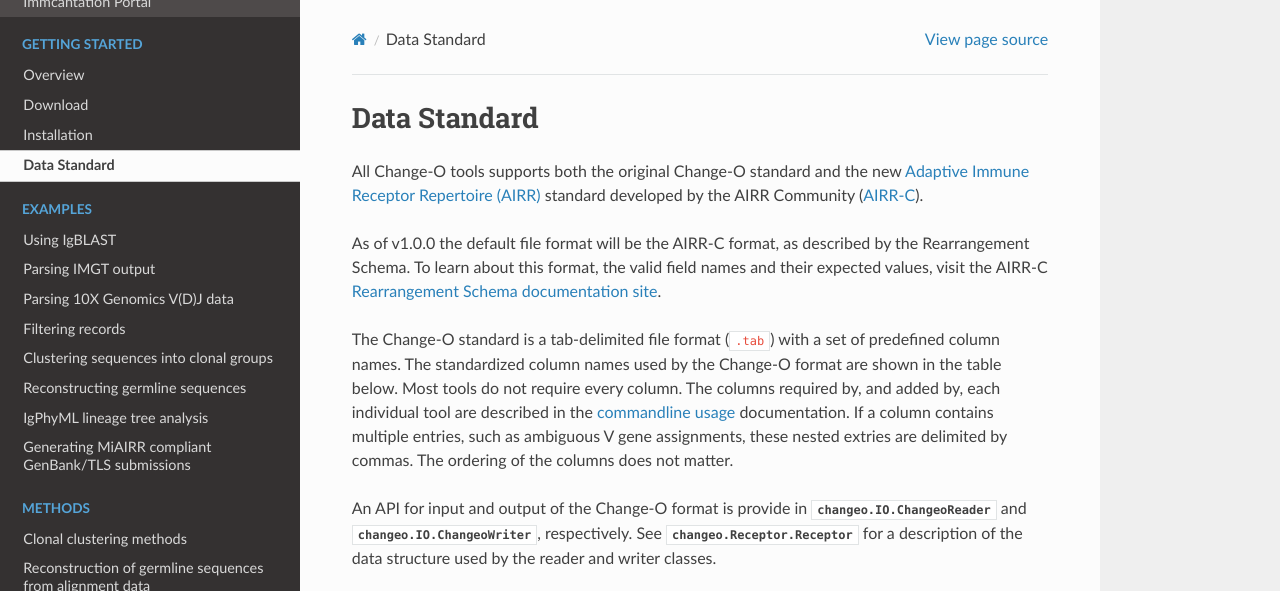
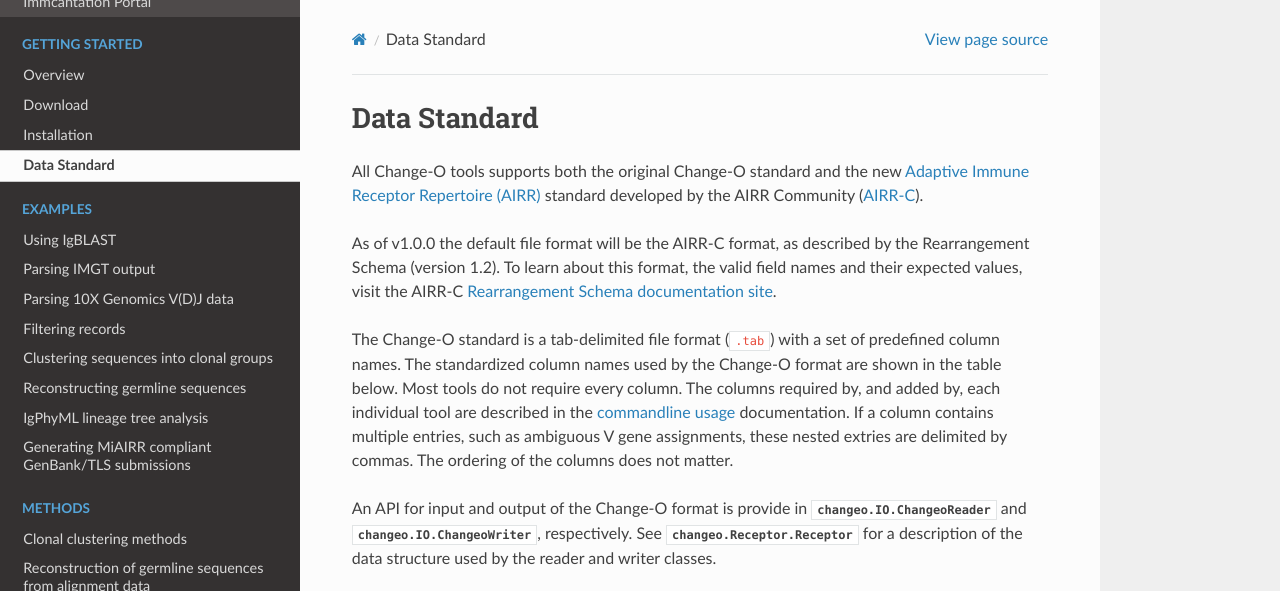
Before and after one commit to immcantation/changeo, a Sphinx documentation site: the page built from docs/standard.rst, in a window 1280 px wide, cut to the strip 0-591 px from the top of the page. Built offline with Sphinx 7.4.7 and the Read the Docs theme 2.0.0, drawn with Linux system fonts in a browser that asks for light colours; formulas are drawn with MathJax 3.

Commit message:
link to standard v1.2.1

```diff
--- a/docs/standard.rst
+++ b/docs/standard.rst
@@ -8,8 +8,8 @@
 standard developed by the AIRR Community (`AIRR-C <https://www.antibodysociety.org/the-airr-community/>`__).
 
 As of v1.0.0 the default file format will be the AIRR-C format, as described by the Rearrangement
-Schema. To learn about this format, the valid field names and their expected values, visit the
-AIRR-C `Rearrangement Schema documentation site <https://docs.airr-community.org/en/latest/datarep/rearrangements.html>`__.
+Schema (version 1.2). To learn about this format, the valid field names and their expected values, visit the
+AIRR-C `Rearrangement Schema documentation site <https://docs.airr-community.org/en/v1.2.1/datarep/rearrangements.html>`__.
 
 The Change-O standard is a tab-delimited file format (``.tab``) with a set of predefined
 column names. The standardized column names used by the Change-O format are shown in the table below.
```
